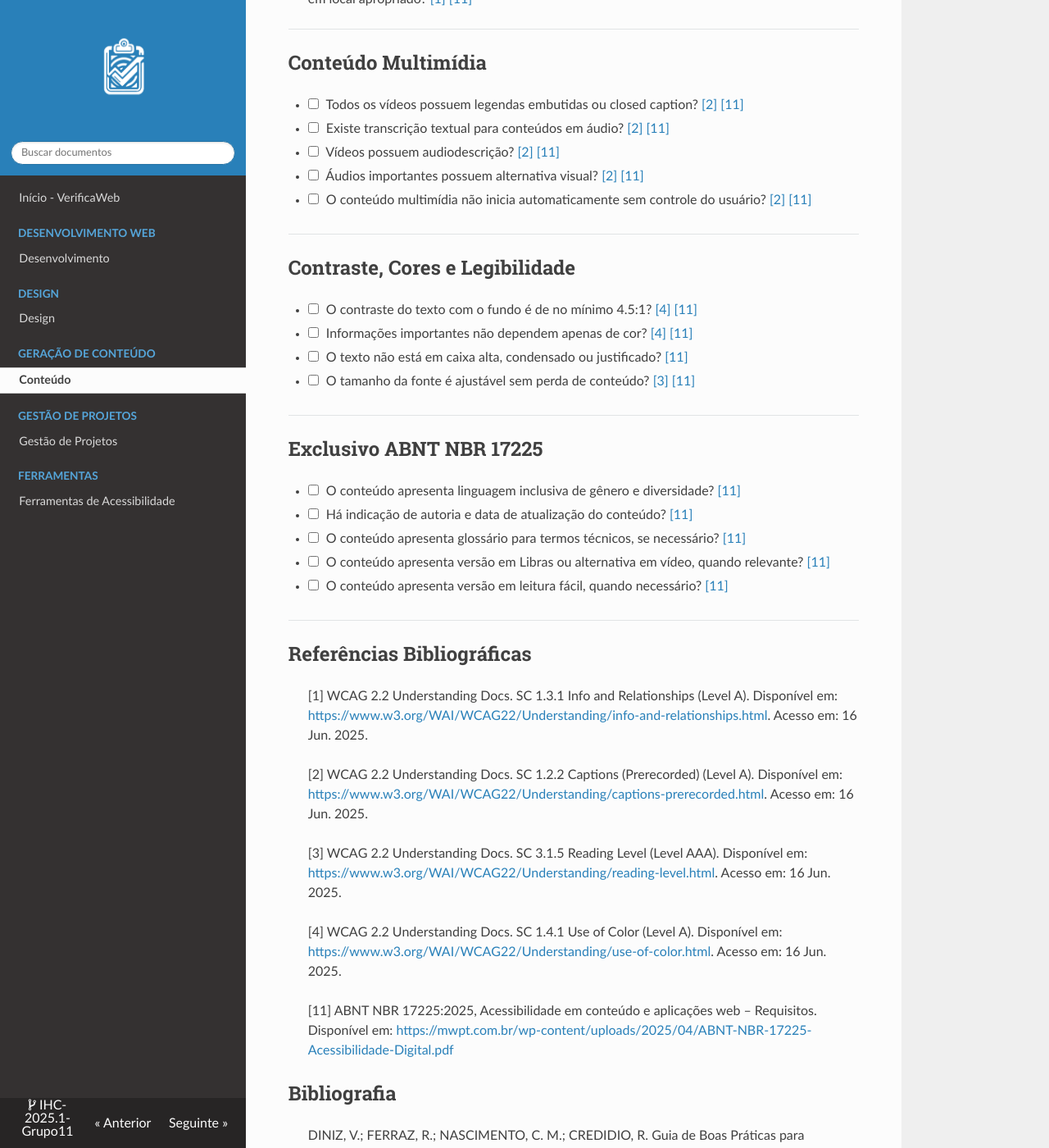
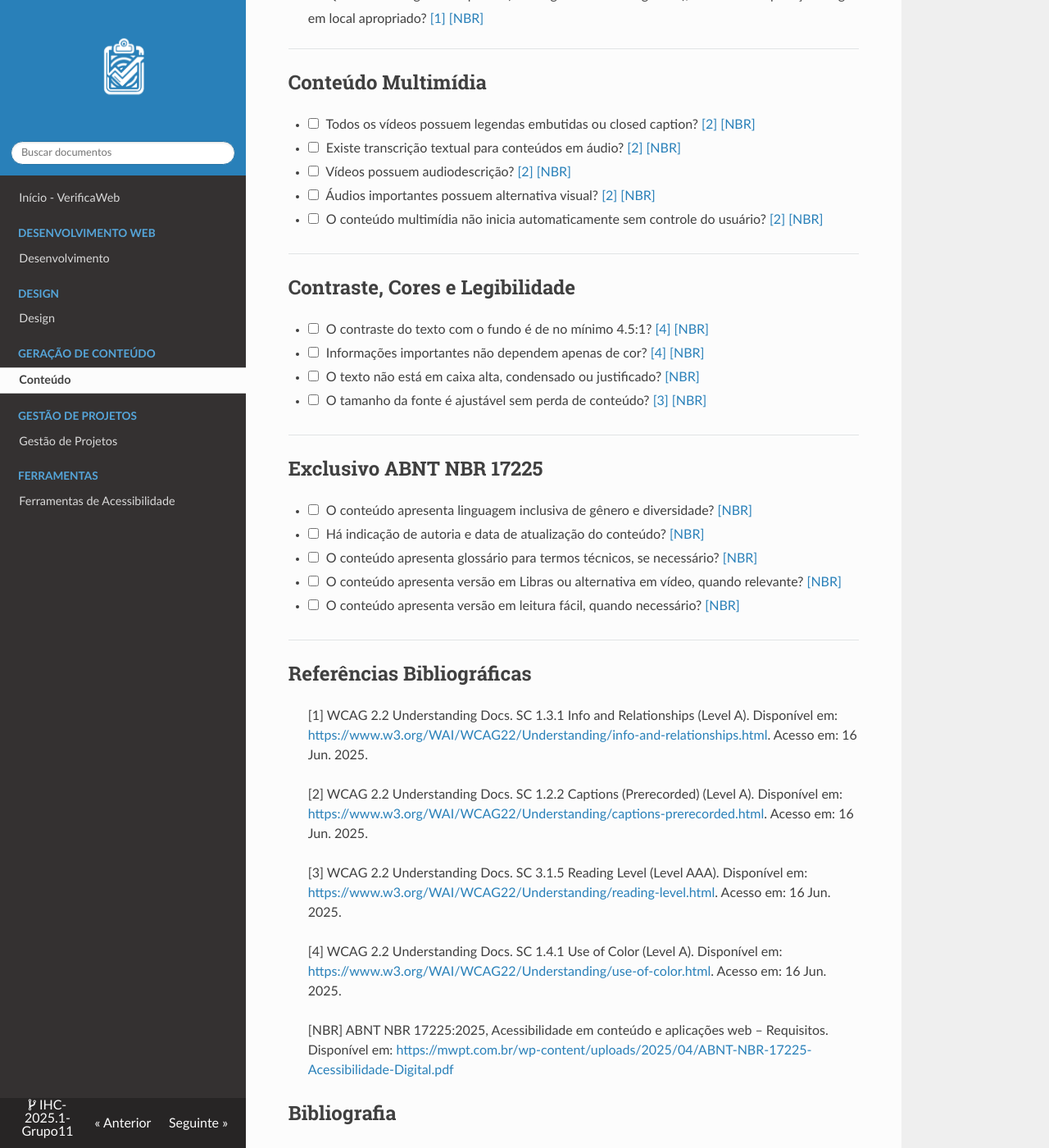
Before and after one commit to UnBIHC2025-1/IHC-2025.1-Grupo11, an MkDocs documentation site: the page built from docs/geracaoConteudo/conteudo.md, in a window 1280 px wide and 1400 px high, scrolled down 1668 px. Shown: the whole window at 82% size. Built offline with MkDocs 1.6.1, drawn with Linux system fonts in a browser that asks for light colours; nearby versions of some CDN libraries; some of the changed text lies outside the part shown.

Commit message:
alteracao NBR

````diff
--- a/docs/geracaoConteudo/conteudo.md
+++ b/docs/geracaoConteudo/conteudo.md
@@ -9,73 +9,73 @@ Nesta seção, apresentamos um checklist com boas práticas para assegurar a ace
 
 ## Termos e Representatividade
 
-- [ ] Sempre utilize o termo "pessoas com deficiência" (PCD) e depois complemente: visual, física, intelectual, múltipla, pessoa surda, pessoa cega, usuária de cadeira de rodas (cadeirante), tetraplégica, paraplégica, pessoa com nanismo, com baixa visão, pessoa autista, disléxica, neurodiversa ou neurodivergente? [[11]](#ref11)
-- [ ] O conteúdo evita termos capacitistas, pejorativos ou inadequados? [[11]](#ref11)
-- [ ] O conteúdo respeita a identidade de gênero e diversidade? [[11]](#ref11)
+- [ ] Sempre utilize o termo "pessoas com deficiência" (PCD) e depois complemente: visual, física, intelectual, múltipla, pessoa surda, pessoa cega, usuária de cadeira de rodas (cadeirante), tetraplégica, paraplégica, pessoa com nanismo, com baixa visão, pessoa autista, disléxica, neurodiversa ou neurodivergente? [[NBR]](#refNBR)
+- [ ] O conteúdo evita termos capacitistas, pejorativos ou inadequados? [[NBR]](#refNBR)
+- [ ] O conteúdo respeita a identidade de gênero e diversidade? [[NBR]](#refNBR)
 
 ---
 
 ## Linguagem, Clareza e Inclusão
 
-- [ ] O texto utiliza linguagem clara, direta e objetiva? [[3]](#ref3) [[11]](#ref11)
-- [ ] As palavras são simples, conhecidas e livres de termos técnicos desnecessários? [[3]](#ref3) [[11]](#ref11)
-- [ ] Foram evitadas figuras de linguagem, gírias, expressões regionais, subjetivas e metáforas? [[3]](#ref3) [[11]](#ref11)
-- [ ] As frases são curtas, com no máximo 20 palavras? [[3]](#ref3) [[11]](#ref11)
-- [ ] A construção das frases segue ordem direta (sujeito → verbo → complemento)? [[3]](#ref3) [[11]](#ref11)
-- [ ] O texto está estruturado com parágrafos curtos, listas e títulos para facilitar a leitura? [[3]](#ref3) [[11]](#ref11)
-- [ ] A comunicação respeita diversidade (ex.: pessoas neurodivergentes, pessoas surdas, cegas, físicas, etc.)? [[11]](#ref11)
-- [ ] Foram usadas pontuações corretas, que auxiliam na leitura por leitores de tela? [[3]](#ref3) [[11]](#ref11)
-- [ ] O conteúdo pode ser compreendido por pessoas com baixo letramento digital? [[11]](#ref11)
+- [ ] O texto utiliza linguagem clara, direta e objetiva? [[3]](#ref3) [[NBR]](#refNBR)
+- [ ] As palavras são simples, conhecidas e livres de termos técnicos desnecessários? [[3]](#ref3) [[NBR]](#refNBR)
+- [ ] Foram evitadas figuras de linguagem, gírias, expressões regionais, subjetivas e metáforas? [[3]](#ref3) [[NBR]](#refNBR)
+- [ ] As frases são curtas, com no máximo 20 palavras? [[3]](#ref3) [[NBR]](#refNBR)
+- [ ] A construção das frases segue ordem direta (sujeito → verbo → complemento)? [[3]](#ref3) [[NBR]](#refNBR)
+- [ ] O texto está estruturado com parágrafos curtos, listas e títulos para facilitar a leitura? [[3]](#ref3) [[NBR]](#refNBR)
+- [ ] A comunicação respeita diversidade (ex.: pessoas neurodivergentes, pessoas surdas, cegas, físicas, etc.)? [[NBR]](#refNBR)
+- [ ] Foram usadas pontuações corretas, que auxiliam na leitura por leitores de tela? [[3]](#ref3) [[NBR]](#refNBR)
+- [ ] O conteúdo pode ser compreendido por pessoas com baixo letramento digital? [[NBR]](#refNBR)
 
 ---
 
 ## Estrutura e Hierarquia
 
-- [ ] O conteúdo utiliza títulos e subtítulos em ordem hierárquica lógica (h1, h2, h3)? [[1]](#ref1) [[11]](#ref11)
-- [ ] Listas são usadas para organizar informações quando apropriado? [[1]](#ref1) [[11]](#ref11)
-- [ ] O conteúdo evita blocos longos de texto? [[3]](#ref3) [[11]](#ref11)
-- [ ] O conteúdo pode ser lido em ordem linear sem perda de sentido? [[1]](#ref1) [[11]](#ref11)
+- [ ] O conteúdo utiliza títulos e subtítulos em ordem hierárquica lógica (h1, h2, h3)? [[1]](#ref1) [[NBR]](#refNBR)
+- [ ] Listas são usadas para organizar informações quando apropriado? [[1]](#ref1) [[NBR]](#refNBR)
+- [ ] O conteúdo evita blocos longos de texto? [[3]](#ref3) [[NBR]](#refNBR)
+- [ ] O conteúdo pode ser lido em ordem linear sem perda de sentido? [[1]](#ref1) [[NBR]](#refNBR)
 
 ---
 
 ## Descrição de Imagens e Elementos Visuais
 
-- [ ] Todas as imagens possuem texto alternativo que descreve o que é, onde está e o que está acontecendo? [[1]](#ref1) [[11]](#ref11)
-- [ ] Imagens decorativas estão sinalizadas corretamente (```alt=""``` ou via CSS)? [[1]](#ref1) [[11]](#ref11)
-- [ ] Gráficos, mapas e infográficos possuem descrições detalhadas, resumo ou alternativa em texto? [[1]](#ref1) [[11]](#ref11)
-- [ ] A descrição dos ícones informa sua função (ex.: "Ícone de busca" ou "Abrir menu")? [[1]](#ref1) [[11]](#ref11)
-- [ ] Ícones possuem texto de apoio ou ```tooltip``` quando sua função não é autoexplicativa? [[1]](#ref1) [[11]](#ref11)
-- [ ] Quando necessário, o texto alternativo descreve não só o ícone, mas também a ação e o destino (ex.: "Abrir configurações em nova aba")? [[1]](#ref1) [[11]](#ref11)
-- [ ] Quando há imagens complexas (ex.: diagramas ou fluxogramas), existe uma explicação longa em local apropriado? [[1]](#ref1) [[11]](#ref11)
+- [ ] Todas as imagens possuem texto alternativo que descreve o que é, onde está e o que está acontecendo? [[1]](#ref1) [[NBR]](#refNBR)
+- [ ] Imagens decorativas estão sinalizadas corretamente (```alt=""``` ou via CSS)? [[1]](#ref1) [[NBR]](#refNBR)
+- [ ] Gráficos, mapas e infográficos possuem descrições detalhadas, resumo ou alternativa em texto? [[1]](#ref1) [[NBR]](#refNBR)
+- [ ] A descrição dos ícones informa sua função (ex.: "Ícone de busca" ou "Abrir menu")? [[1]](#ref1) [[NBR]](#refNBR)
+- [ ] Ícones possuem texto de apoio ou ```tooltip``` quando sua função não é autoexplicativa? [[1]](#ref1) [[NBR]](#refNBR)
+- [ ] Quando necessário, o texto alternativo descreve não só o ícone, mas também a ação e o destino (ex.: "Abrir configurações em nova aba")? [[1]](#ref1) [[NBR]](#refNBR)
+- [ ] Quando há imagens complexas (ex.: diagramas ou fluxogramas), existe uma explicação longa em local apropriado? [[1]](#ref1) [[NBR]](#refNBR)
 
 ---
 
 ## Conteúdo Multimídia
 
-- [ ] Todos os vídeos possuem legendas embutidas ou closed caption? [[2]](#ref2) [[11]](#ref11)
-- [ ] Existe transcrição textual para conteúdos em áudio? [[2]](#ref2) [[11]](#ref11)
-- [ ] Vídeos possuem audiodescrição? [[2]](#ref2) [[11]](#ref11)
-- [ ] Áudios importantes possuem alternativa visual? [[2]](#ref2) [[11]](#ref11)
-- [ ] O conteúdo multimídia não inicia automaticamente sem controle do usuário? [[2]](#ref2) [[11]](#ref11)
+- [ ] Todos os vídeos possuem legendas embutidas ou closed caption? [[2]](#ref2) [[NBR]](#refNBR)
+- [ ] Existe transcrição textual para conteúdos em áudio? [[2]](#ref2) [[NBR]](#refNBR)
+- [ ] Vídeos possuem audiodescrição? [[2]](#ref2) [[NBR]](#refNBR)
+- [ ] Áudios importantes possuem alternativa visual? [[2]](#ref2) [[NBR]](#refNBR)
+- [ ] O conteúdo multimídia não inicia automaticamente sem controle do usuário? [[2]](#ref2) [[NBR]](#refNBR)
 
 ---
 
 ## Contraste, Cores e Legibilidade
 
-- [ ] O contraste do texto com o fundo é de no mínimo 4.5:1? [[4]](#ref4) [[11]](#ref11)
-- [ ] Informações importantes não dependem apenas de cor? [[4]](#ref4) [[11]](#ref11)
-- [ ] O texto não está em caixa alta, condensado ou justificado? [[11]](#ref11)
-- [ ] O tamanho da fonte é ajustável sem perda de conteúdo? [[3]](#ref3) [[11]](#ref11)
+- [ ] O contraste do texto com o fundo é de no mínimo 4.5:1? [[4]](#ref4) [[NBR]](#refNBR)
+- [ ] Informações importantes não dependem apenas de cor? [[4]](#ref4) [[NBR]](#refNBR)
+- [ ] O texto não está em caixa alta, condensado ou justificado? [[NBR]](#refNBR)
+- [ ] O tamanho da fonte é ajustável sem perda de conteúdo? [[3]](#ref3) [[NBR]](#refNBR)
 
 ---
 
 ## Exclusivo ABNT NBR 17225
 
-- [ ] O conteúdo apresenta linguagem inclusiva de gênero e diversidade? [[11]](#ref11)
-- [ ] Há indicação de autoria e data de atualização do conteúdo? [[11]](#ref11)
-- [ ] O conteúdo apresenta glossário para termos técnicos, se necessário? [[11]](#ref11)
-- [ ] O conteúdo apresenta versão em Libras ou alternativa em vídeo, quando relevante? [[11]](#ref11)
-- [ ] O conteúdo apresenta versão em leitura fácil, quando necessário? [[11]](#ref11)
+- [ ] O conteúdo apresenta linguagem inclusiva de gênero e diversidade? [[NBR]](#refNBR)
+- [ ] Há indicação de autoria e data de atualização do conteúdo? [[NBR]](#refNBR)
+- [ ] O conteúdo apresenta glossário para termos técnicos, se necessário? [[NBR]](#refNBR)
+- [ ] O conteúdo apresenta versão em Libras ou alternativa em vídeo, quando relevante? [[NBR]](#refNBR)
+- [ ] O conteúdo apresenta versão em leitura fácil, quando necessário? [[NBR]](#refNBR)
 
 ---
 
@@ -93,8 +93,8 @@ Nesta seção, apresentamos um checklist com boas práticas para assegurar a ace
 <a id="ref4"></a>
 > [4] WCAG 2.2 Understanding Docs. SC 1.4.1 Use of Color (Level A). Disponível em: [https://www.w3.org/WAI/WCAG22/Understanding/use-of-color.html](https://www.w3.org/WAI/WCAG22/Understanding/use-of-color.html). Acesso em: 16 Jun. 2025.
 
-<a id="ref11"></a>
-> [11] ABNT NBR 17225:2025, Acessibilidade em conteúdo e aplicações web – Requisitos. Disponível em: [https://mwpt.com.br/wp-content/uploads/2025/04/ABNT-NBR-17225-Acessibilidade-Digital.pdf](https://mwpt.com.br/wp-content/uploads/2025/04/ABNT-NBR-17225-Acessibilidade-Digital.pdf)
+<a id="refNBR"></a>
+> [NBR] ABNT NBR 17225:2025, Acessibilidade em conteúdo e aplicações web – Requisitos. Disponível em: [https://mwpt.com.br/wp-content/uploads/2025/04/ABNT-NBR-17225-Acessibilidade-Digital.pdf](https://mwpt.com.br/wp-content/uploads/2025/04/ABNT-NBR-17225-Acessibilidade-Digital.pdf)
 
 ## Bibliografia
 
````
Also changed, not shown: docs/design/design.md (+48 -48 lines), docs/devWeb/non_text_content.md (+88 -88 lines), docs/gestaoProjeto/gestaoProjeto.md (+32 -32 lines).
